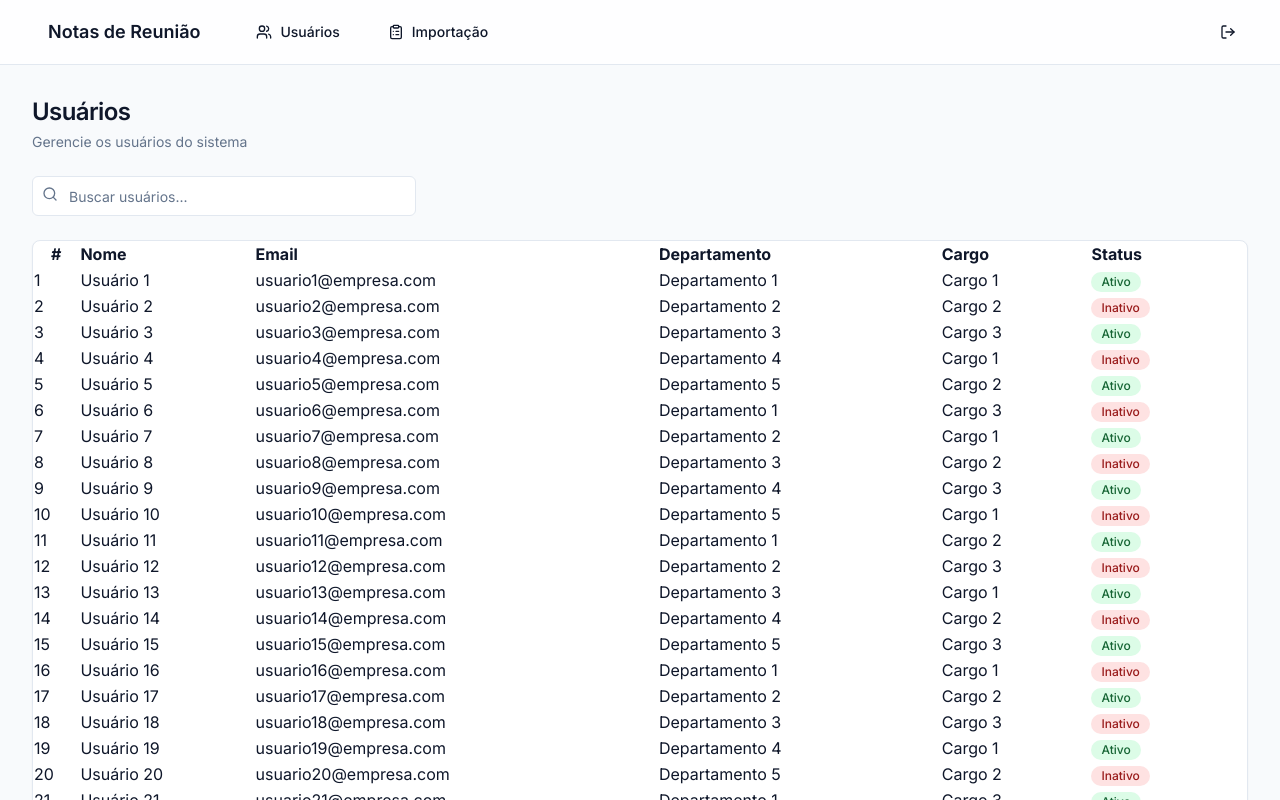
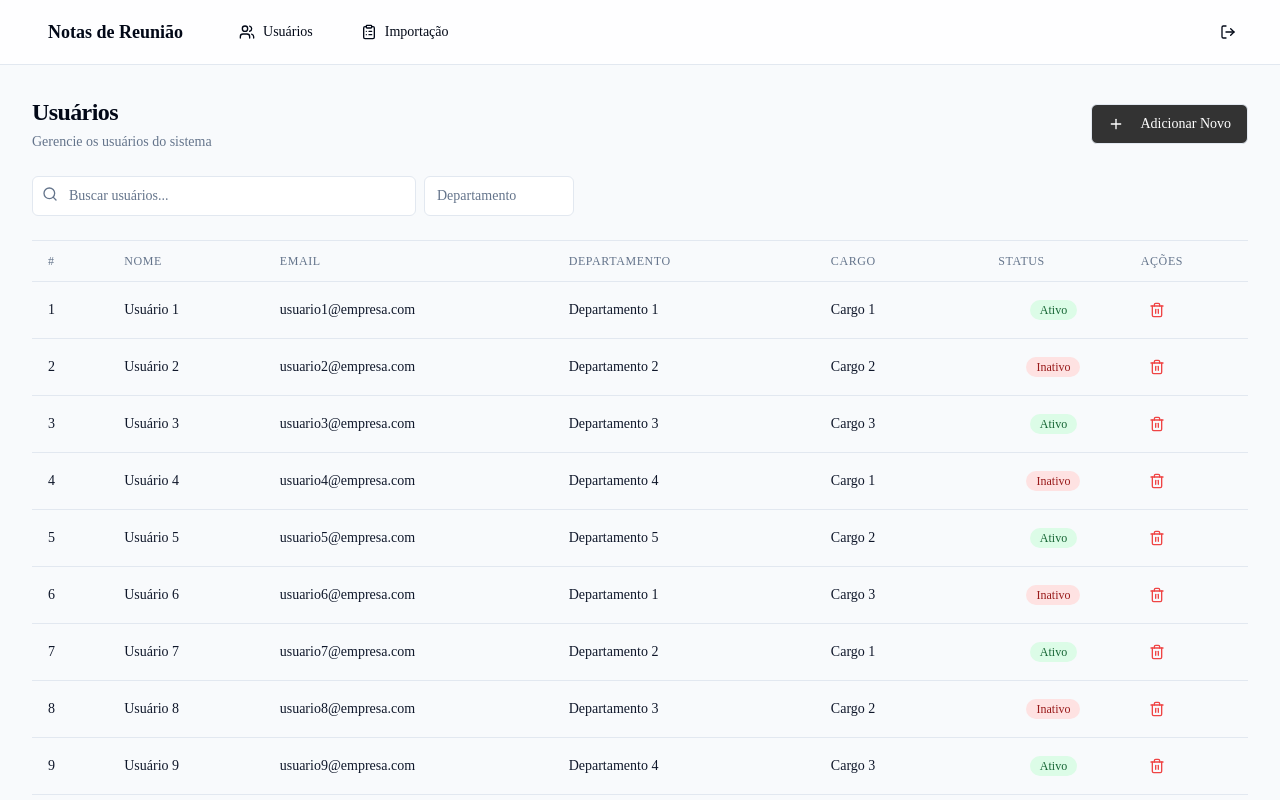
Before and after one commit to anthonydaros/meeting-notes-manager, a React (Vite) app: page /users in a window 1280 px wide. Shown: the top 800 px of the page. Built offline with nearby package versions, Linux system fonts and the light colour scheme.

Commit message:
Refactor User Table List
Refactored the user table list to use the same component, design, and layout as the index table list.

```diff
--- a/src/index.css
+++ b/src/index.css
@@ -1,5 +1,3 @@
-
-@import url('https://fonts.googleapis.com/css2?family=Inter:wght@400;500;600;700&display=swap');
 
 @tailwind base;
 @tailwind components;
@@ -7,85 +5,123 @@
 
 @layer base {
   :root {
-    --background: 210 40% 98%;
-    --foreground: 222.2 47.4% 11.2%;
+    --background: 0 0% 100%;
+    --foreground: 222.2 84% 4.9%;
+
+    --card: 0 0% 100%;
+    --card-foreground: 222.2 84% 4.9%;
+
+    --popover: 0 0% 100%;
+    --popover-foreground: 222.2 84% 4.9%;
+
+    --primary: 222.2 47.4% 11.2%;
+    --primary-foreground: 210 40% 98%;
+
+    --secondary: 210 40% 96.1%;
+    --secondary-foreground: 222.2 47.4% 11.2%;
+
     --muted: 210 40% 96.1%;
     --muted-foreground: 215.4 16.3% 46.9%;
-    --popover: 0 0% 100%;
-    --popover-foreground: 222.2 47.4% 11.2%;
-    --card: 0 0% 100%;
-    --card-foreground: 222.2 47.4% 11.2%;
+
+    --accent: 210 40% 96.1%;
+    --accent-foreground: 222.2 47.4% 11.2%;
+
+    --destructive: 0 84.2% 60.2%;
+    --destructive-foreground: 210 40% 98%;
+
     --border: 214.3 31.8% 91.4%;
     --input: 214.3 31.8% 91.4%;
-    --primary: 199 89% 48%;
-    --primary-foreground: 210 40% 98%;
-    --secondary: 210 40% 96.1%;
-    --secondary-foreground: 222.2 47.4% 11.2%;
-    --accent: 210 40% 96.1%;
-    --accent-foreground: 222.2 47.4% 11.2%;
-    --destructive: 0 84.2% 60.2%;
-    --destructive-foreground: 210 40% 98%;
-    --ring: 215 20.2% 65.1%;
+    --ring: 222.2 84% 4.9%;
+
     --radius: 0.5rem;
   }
 
+  .dark {
+    --background: 222.2 84% 4.9%;
+    --foreground: 210 40% 98%;
+
+    --card: 222.2 84% 4.9%;
+    --card-foreground: 210 40% 98%;
+
+    --popover: 222.2 84% 4.9%;
+    --popover-foreground: 210 40% 98%;
+
+    --primary: 210 40% 98%;
+    --primary-foreground: 222.2 47.4% 11.2%;
+
+    --secondary: 217.2 32.6% 17.5%;
+    --secondary-foreground: 210 40% 98%;
+
+    --muted: 217.2 32.6% 17.5%;
+    --muted-foreground: 215 20.2% 65.1%;
+
+    --accent: 217.2 32.6% 17.5%;
+    --accent-foreground: 210 40% 98%;
+
+    --destructive: 0 62.8% 30.6%;
+    --destructive-foreground: 210 40% 98%;
+
+    --border: 217.2 32.6% 17.5%;
+    --input: 217.2 32.6% 17.5%;
+    --ring: 212.7 26.8% 83.9%;
+  }
+}
+
+@layer base {
   * {
     @apply border-border;
   }
-
   body {
-    @apply bg-background text-foreground antialiased font-sans;
-    font-family: 'Inter', sans-serif;
+    @apply bg-background text-foreground;
   }
 }
 
-@keyframes fadeIn {
-  from {
-    opacity: 0;
-    transform: translateY(10px);
-  }
-  to {
-    opacity: 1;
-    transform: translateY(0);
-  }
+/* Table Styles */
+.table-container {
+  @apply w-full overflow-x-auto;
 }
 
-.animate-fade-in {
-  animation: fadeIn 0.5s ease-out forwards;
+.action-plans-table {
+  @apply w-full min-w-full border-collapse;
 }
 
+.action-plans-table th {
+  @apply px-4 py-3 bg-slate-50 text-left text-xs font-medium text-slate-500 uppercase tracking-wider border-y border-slate-200;
+}
+
+.action-plans-table td {
+  @apply px-4 py-3 border-b border-slate-200 text-sm text-slate-900;
+}
+
+.action-plans-table tbody tr:hover {
+  @apply bg-slate-50;
+}
+
+.editable-cell {
+  @apply cursor-pointer hover:bg-slate-50;
+}
+
+/* Status Styles */
 .status-badge {
-  @apply w-3 h-3 rounded-full inline-block border border-slate-200;
+  @apply inline-block w-3 h-3 rounded-full;
 }
 
 .status-complete {
-  @apply bg-emerald-500;
+  @apply bg-green-500;
 }
 
 .status-progress {
-  @apply bg-amber-500;
+  @apply bg-blue-500;
 }
 
 .status-overdue {
   @apply bg-red-500;
 }
 
-.editable-cell {
-  @apply transition-colors duration-150 hover:bg-slate-50 cursor-text;
+.status-active {
+  @apply bg-green-500;
 }
 
-.table-container {
-  @apply w-full overflow-x-auto border rounded-lg bg-white shadow-sm;
+.status-inactive {
+  @apply bg-red-500;
 }
-
-.action-plans-table {
-  @apply w-full text-sm;
-}
-
-.action-plans-table th {
-  @apply bg-slate-50 px-4 py-3 text-left text-xs font-medium text-slate-500 uppercase tracking-wider;
-}
-
-.action-plans-table td {
-  @apply px-4 py-3 border-t;
-}
--- a/src/pages/Users.tsx
+++ b/src/pages/Users.tsx
@@ -2,17 +2,22 @@
 import { AppLayout } from "@/components/layout/app-layout";
 import { Button } from "@/components/ui/button";
 import { Input } from "@/components/ui/input";
-import { Search, ChevronUp, ChevronDown } from "lucide-react";
+import { Search, ChevronUp, ChevronDown, Plus, Trash2, MessageCircle } from "lucide-react";
 import { useState } from "react";
 import {
   Pagination,
   PaginationContent,
-  PaginationEllipsis,
   PaginationItem,
   PaginationLink,
   PaginationNext,
   PaginationPrevious,
 } from "@/components/ui/pagination";
+import {
+  Popover,
+  PopoverContent,
+  PopoverTrigger,
+} from "@/components/ui/popover";
+import { DeleteConfirmModal } from "@/components/modals/delete-confirm-modal";
 
 interface User {
   id: number;
@@ -37,7 +42,51 @@ type SortConfig = {
   direction: "asc" | "desc" | null;
 };
 
-const ITEMS_PER_PAGE = 50;
+const ITEMS_PER_PAGE = 10;
+
+const StatusPopover = ({ status, onChange }: {
+  status: User["status"];
+  onChange: (newStatus: User["status"]) => void;
+}) => {
+  const statusOptions = [
+    { value: "active", label: "Ativo" },
+    { value: "inactive", label: "Inativo" },
+  ] as const;
+
+  return (
+    <Popover>
+      <PopoverTrigger>
+        <span
+          className={`inline-flex items-center px-2.5 py-0.5 rounded-full text-xs font-medium cursor-pointer hover:opacity-80 ${
+            status === "active"
+              ? "bg-green-100 text-green-800"
+              : "bg-red-100 text-red-800"
+          }`}
+        >
+          {status === "active" ? "Ativo" : "Inativo"}
+        </span>
+      </PopoverTrigger>
+      <PopoverContent className="w-40 p-2">
+        <div className="flex flex-col gap-2">
+          {statusOptions.map((option) => (
+            <button
+              key={option.value}
+              className={`flex items-center gap-2 p-2 rounded hover:bg-slate-50 ${
+                status === option.value ? "bg-slate-100" : ""
+              }`}
+              onClick={() => onChange(option.value)}
+            >
+              <span className={`inline-block w-2 h-2 rounded-full ${
+                option.value === "active" ? "bg-green-500" : "bg-red-500"
+              }`} />
+              <span className="text-sm">{option.label}</span>
+            </button>
+          ))}
+        </div>
+      </PopoverContent>
+    </Popover>
+  );
+};
 
 const Users = () => {
   const [searchTerm, setSearchTerm] = useState("");
@@ -47,6 +96,46 @@ const Users = () => {
     key: null,
     direction: null,
   });
+  const [editingCell, setEditingCell] = useState<{
+    id: number;
+    field: keyof User;
+  } | null>(null);
+  const [selectedUserId, setSelectedUserId] = useState<number | null>(null);
+  const [isDeleteModalOpen, setIsDeleteModalOpen] = useState(false);
+
+  const handleCellEdit = (
+    id: number,
+    field: keyof User,
+    value: string
+  ) => {
+    setUsers((prev) =>
+      prev.map((user) =>
+        user.id === id ? { ...user, [field]: value } : user
+      )
+    );
+    setEditingCell(null);
+  };
+
+  const handleStatusChange = (id: number, newStatus: User["status"]) => {
+    setUsers((prev) =>
+      prev.map((user) =>
+        user.id === id ? { ...user, status: newStatus } : user
+      )
+    );
+  };
+
+  const handleDeleteUser = (id: number) => {
+    setSelectedUserId(id);
+    setIsDeleteModalOpen(true);
+  };
+
+  const confirmDelete = () => {
+    if (selectedUserId) {
+      setUsers((prev) => prev.filter((user) => user.id !== selectedUserId));
+      setIsDeleteModalOpen(false);
+      setSelectedUserId(null);
+    }
+  };
 
   const handleSort = (key: keyof User) => {
     setSortConfig((current) => {
@@ -110,6 +199,13 @@ const Users = () => {
               Gerencie os usuários do sistema
             </p>
           </div>
+          <Button
+            variant="outline"
+            className="bg-[#333333] text-white hover:bg-[#222222]"
+          >
+            <Plus className="mr-2 h-4 w-4" />
+            Adicionar Novo
+          </Button>
         </div>
 
         <div className="flex items-center space-x-2 mb-4">
@@ -123,10 +219,15 @@ const Users = () => {
               onChange={(e) => setSearchTerm(e.target.value)}
             />
           </div>
+          <Input
+            type="text"
+            placeholder="Departamento"
+            className="max-w-[150px]"
+          />
         </div>
 
         <div className="table-container">
-          <table className="w-full">
+          <table className="action-plans-table">
             <thead>
               <tr>
                 <th>#</th>
@@ -154,32 +255,116 @@ const Users = () => {
                     {getSortIcon("role")}
                   </div>
                 </th>
-                <th className="cursor-pointer hover:bg-slate-100" onClick={() => handleSort("status")}>
-                  <div className="flex items-center gap-2">
-                    Status
-                    {getSortIcon("status")}
-                  </div>
-                </th>
+                <th>Status</th>
+                <th>Ações</th>
               </tr>
             </thead>
             <tbody>
               {paginatedUsers.map((user) => (
                 <tr key={user.id}>
                   <td>{user.id}</td>
-                  <td>{user.name}</td>
-                  <td>{user.email}</td>
-                  <td>{user.department}</td>
-                  <td>{user.role}</td>
+                  <td
+                    className="editable-cell"
+                    onClick={() =>
+                      setEditingCell({ id: user.id, field: "name" })
+                    }
+                  >
+                    {editingCell?.id === user.id &&
+                    editingCell.field === "name" ? (
+                      <input
+                        type="text"
+                        defaultValue={user.name}
+                        onBlur={(e) =>
+                          handleCellEdit(user.id, "name", e.target.value)
+                        }
+                        autoFocus
+                        className="w-full p-1 border rounded bg-white"
+                      />
+                    ) : (
+                      user.name
+                    )}
+                  </td>
+                  <td
+                    className="editable-cell"
+                    onClick={() =>
+                      setEditingCell({ id: user.id, field: "email" })
+                    }
+                  >
+                    {editingCell?.id === user.id &&
+                    editingCell.field === "email" ? (
+                      <input
+                        type="text"
+                        defaultValue={user.email}
+                        onBlur={(e) =>
+                          handleCellEdit(user.id, "email", e.target.value)
+                        }
+                        autoFocus
+                        className="w-full p-1 border rounded bg-white"
+                      />
+                    ) : (
+                      user.email
+                    )}
+                  </td>
+                  <td
+                    className="editable-cell"
+                    onClick={() =>
+                      setEditingCell({ id: user.id, field: "department" })
+                    }
+                  >
+                    {editingCell?.id === user.id &&
+                    editingCell.field === "department" ? (
+                      <input
+                        type="text"
+                        defaultValue={user.department}
+                        onBlur={(e) =>
+                          handleCellEdit(user.id, "department", e.target.value)
+                        }
+                        autoFocus
+                        className="w-full p-1 border rounded bg-white"
+                      />
+                    ) : (
+                      user.department
+                    )}
+                  </td>
+                  <td
+                    className="editable-cell"
+                    onClick={() =>
+                      setEditingCell({ id: user.id, field: "role" })
+                    }
+                  >
+                    {editingCell?.id === user.id &&
+                    editingCell.field === "role" ? (
+                      <input
+                        type="text"
+                        defaultValue={user.role}
+                        onBlur={(e) =>
+                          handleCellEdit(user.id, "role", e.target.value)
+                        }
+                        autoFocus
+                        className="w-full p-1 border rounded bg-white"
+                      />
+                    ) : (
+                      user.role
+                    )}
+                  </td>
+                  <td className="text-center">
+                    <StatusPopover
+                      status={user.status}
+                      onChange={(newStatus) => handleStatusChange(user.id, newStatus)}
+                    />
+                  </td>
                   <td>
-                    <span
-                      className={`inline-flex items-center px-2.5 py-0.5 rounded-full text-xs font-medium ${
-                        user.status === "active"
-                          ? "bg-green-100 text-green-800"
-                          : "bg-red-100 text-red-800"
-                      }`}
-                    >
-                      {user.status === "active" ? "Ativo" : "Inativo"}
-                    </span>
+                    <div className="flex items-center gap-2">
+                      <Button
+                        variant="ghost"
+                        size="icon"
+                        className="h-8 w-8 text-destructive"
+                        onClick={() => handleDeleteUser(user.id)}
+                        title="Excluir"
+                      >
+                        <Trash2 className="h-4 w-4" />
+                      </Button>
+                    </div>
                   </td>
                 </tr>
               ))}
@@ -225,6 +410,12 @@ const Users = () => {
             </PaginationItem>
           </PaginationContent>
         </Pagination>
+
+        <DeleteConfirmModal
+          isOpen={isDeleteModalOpen}
+          onClose={() => setIsDeleteModalOpen(false)}
+          onConfirm={confirmDelete}
+        />
       </div>
     </AppLayout>
   );
```
